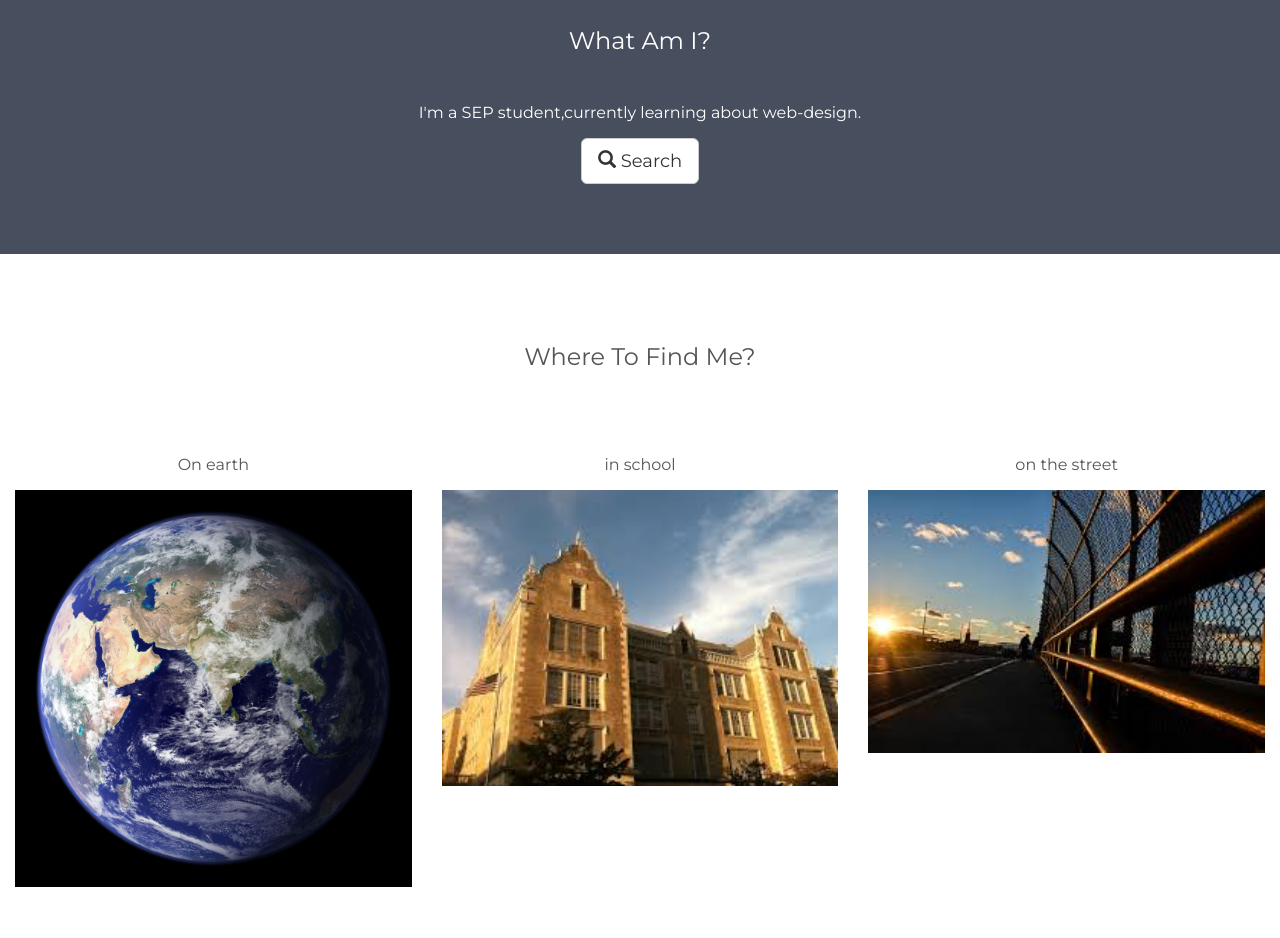
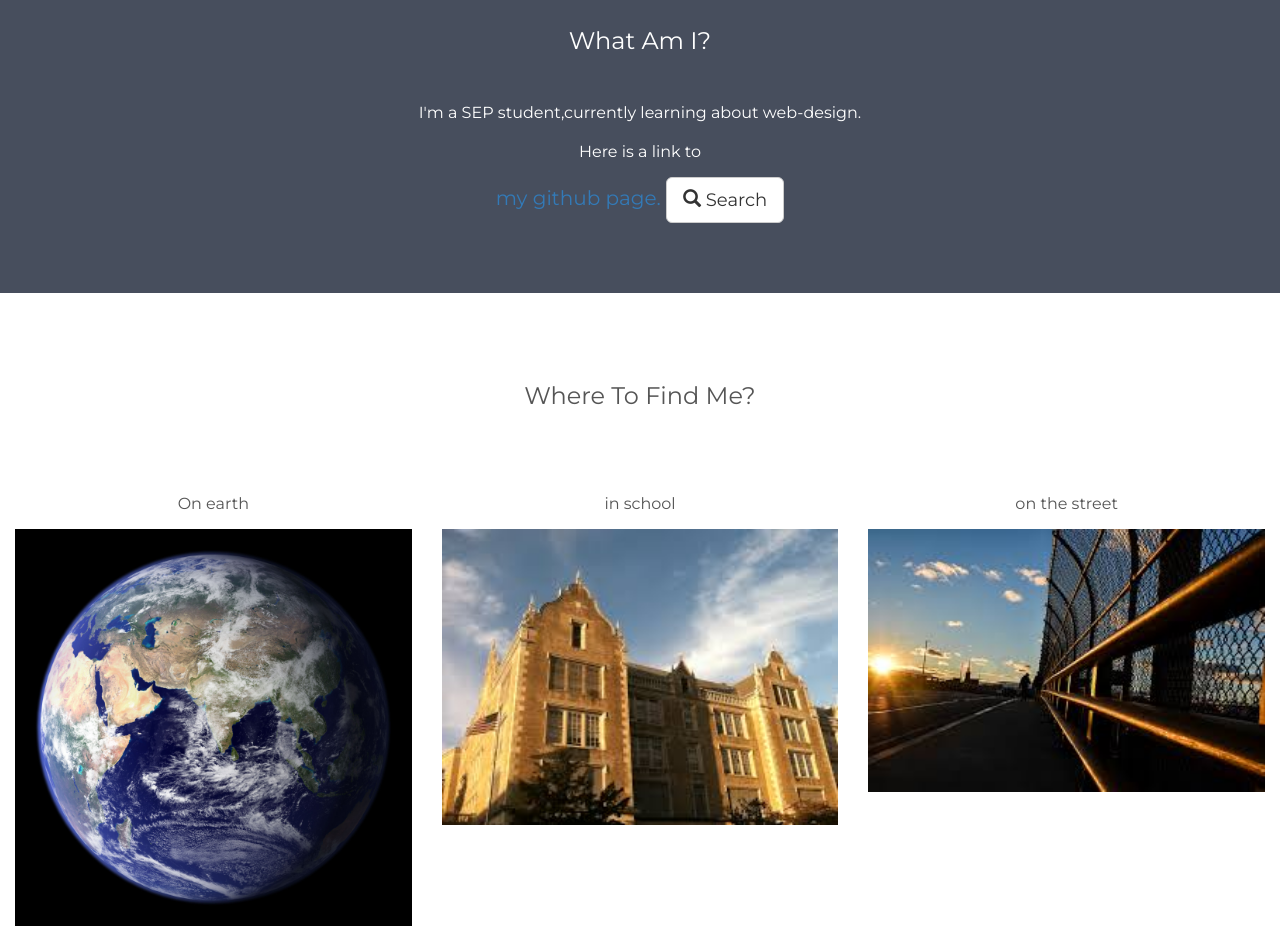
Before and after one commit to Tobylau0525/yatchol6214.github.io, a plain HTML site: page index.html in a window 1280 px wide. Shown: the part 780-1718 px from the top of the page. Drawn offline with nearby package versions, Linux system fonts and the light colour scheme.

Commit message:
add link to github page

```diff
--- a/index.html
+++ b/index.html
@@ -85,7 +85,7 @@
 <div class="container-fluid bg-2 text-center">
   <h3 class="margin">What Am I?</h3>
   <p>I'm a SEP student,currently learning about web-design.</p>
-  <a href="https://github.com/yatchol6214"></a>
+  <p>Here is a link to </p><a href="https://github.com/yatchol6214">my github page.</a>
   <a href="#" class="btn btn-default btn-lg">
     <span class="glyphicon glyphicon-search"></span> Search
   </a>
```
